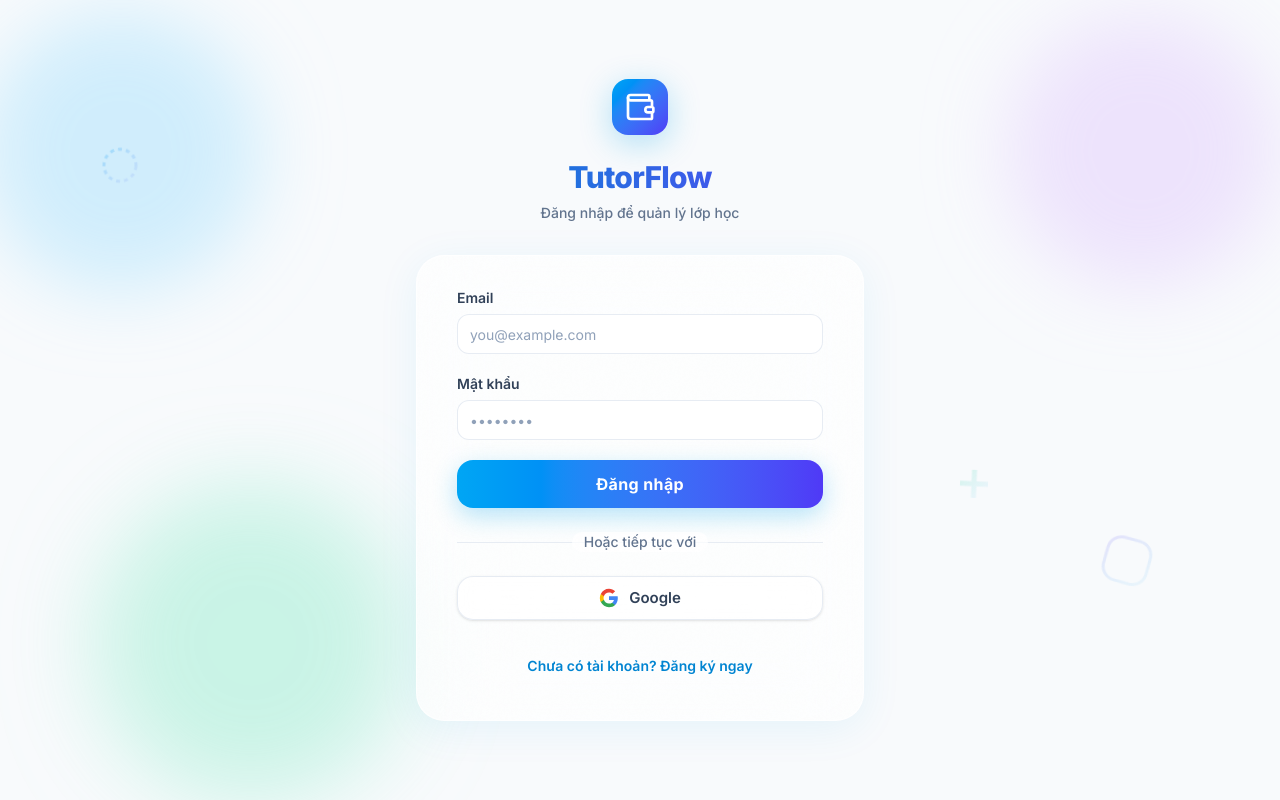
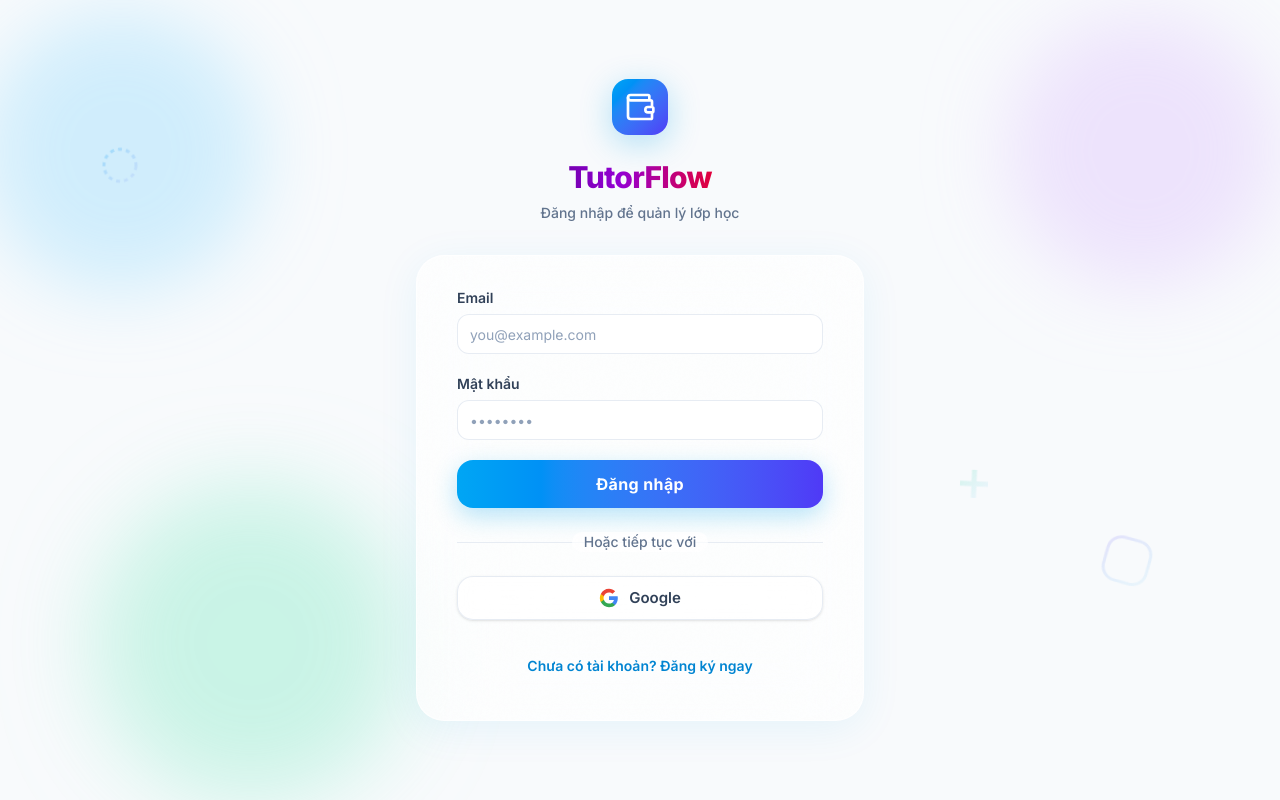
Before and after one commit to tuankietvn2707/Ken-s-Flow, a React (Vite) app: page / in a window 1280 px wide. Built offline with nearby package versions, Linux system fonts and the light colour scheme; no server answers.

Commit message:
feat: implement global rainbow text animation and update headers to use new class

```diff
--- a/src/components/ClassTracker.tsx
+++ b/src/components/ClassTracker.tsx
@@ -266,7 +266,7 @@
         className="flex flex-col sm:flex-row justify-between items-start sm:items-center gap-4"
       >
         <div className="flex flex-col gap-1 items-start">
-          <h1 className="text-3xl sm:text-4xl font-extrabold text-transparent bg-clip-text bg-gradient-to-r from-sky-500 via-indigo-500 to-purple-500 animate-gradient-x tracking-tight drop-shadow-sm pb-1">Theo dõi Lớp học</h1>
+          <h1 className="text-3xl sm:text-4xl font-extrabold animate-rainbow-text tracking-tight drop-shadow-sm pb-1">Theo dõi Lớp học</h1>
           <p className="text-slate-600 font-medium text-lg">Quản lý lịch học và trạng thái thanh toán học viên</p>
         </div>
         <Button
--- a/src/components/Dashboard.tsx
+++ b/src/components/Dashboard.tsx
@@ -235,7 +235,7 @@
       <div className="flex flex-col gap-1 items-start">
         <motion.h1
           initial={{ opacity: 0, y: -20 }} animate={{ opacity: 1, y: 0 }} transition={{ delay: 0.1, ease: 'easeOut' }}
-          className="text-3xl sm:text-4xl font-extrabold text-transparent bg-clip-text bg-gradient-to-r from-sky-500 via-indigo-500 to-purple-500 animate-gradient-x tracking-tight drop-shadow-sm pb-1"
+          className="text-3xl sm:text-4xl font-extrabold animate-rainbow-text tracking-tight drop-shadow-sm pb-1"
         >
           {getGreeting()}
         </motion.h1>
--- a/src/components/FinanceOverview.tsx
+++ b/src/components/FinanceOverview.tsx
@@ -91,7 +91,7 @@
         className="flex flex-col md:flex-row justify-between items-start md:items-end gap-6 mb-8"
       >
         <div className="flex flex-col gap-1.5 items-start">
-          <h1 className="text-3xl sm:text-4xl font-extrabold text-transparent bg-clip-text bg-gradient-to-r from-sky-500 via-indigo-500 to-purple-500 animate-gradient-x tracking-tight drop-shadow-sm pb-1">Quản Lý Tài Chính</h1>
+          <h1 className="text-3xl sm:text-4xl font-extrabold animate-rainbow-text tracking-tight drop-shadow-sm pb-1">Quản Lý Tài Chính</h1>
           <p className="text-sky-700/80 font-medium text-lg">Theo dõi dòng tiền và mục tiêu cá nhân</p>
         </div>
         <div className="flex flex-col items-start md:items-end w-full md:w-auto">
--- a/src/components/FinancialTracking.tsx
+++ b/src/components/FinancialTracking.tsx
@@ -125,7 +125,7 @@
         className="flex flex-col sm:flex-row justify-between items-start sm:items-center gap-4"
       >
         <div className="flex flex-col gap-1 items-start">
-          <h1 className="text-3xl sm:text-4xl font-extrabold text-transparent bg-clip-text bg-gradient-to-r from-sky-500 via-indigo-500 to-purple-500 animate-gradient-x tracking-tight drop-shadow-sm pb-1">Quản lý Tài chính</h1>
+          <h1 className="text-3xl sm:text-4xl font-extrabold animate-rainbow-text tracking-tight drop-shadow-sm pb-1">Quản lý Tài chính</h1>
           <p className="text-sky-700/80 font-medium text-lg">Theo dõi công nợ và thu học phí</p>
         </div>
         <div className="flex flex-col sm:flex-row gap-4 w-full sm:w-auto mt-2 sm:mt-0">
--- a/src/components/Login.tsx
+++ b/src/components/Login.tsx
@@ -98,7 +98,7 @@
             <Wallet className="w-8 h-8" />
           </div>
         </div>
-        <h2 className="mt-6 text-center text-3xl font-extrabold text-transparent bg-clip-text bg-gradient-to-r from-sky-600 to-indigo-600 tracking-tight">
+        <h2 className="mt-6 text-center text-3xl font-extrabold animate-rainbow-text tracking-tight">
           TutorFlow
         </h2>
         <p className="mt-2 text-center text-sm text-slate-500 font-medium">
--- a/src/components/StudentManagement.tsx
+++ b/src/components/StudentManagement.tsx
@@ -47,7 +47,7 @@
         className="flex flex-col sm:flex-row justify-between items-start sm:items-center gap-4"
       >
         <div className="flex flex-col gap-1 items-start">
-          <h1 className="text-3xl sm:text-4xl font-extrabold text-transparent bg-clip-text bg-gradient-to-r from-sky-500 via-indigo-500 to-purple-500 animate-gradient-x tracking-tight drop-shadow-sm pb-1">Quản lý Học viên</h1>
+          <h1 className="text-3xl sm:text-4xl font-extrabold animate-rainbow-text tracking-tight drop-shadow-sm pb-1">Quản lý Học viên</h1>
           <p className="text-slate-600 font-medium text-lg">Theo dõi thông tin, mục tiêu và trạng thái học viên</p>
         </div>
         <Button
--- a/src/index.css
+++ b/src/index.css
@@ -141,6 +141,30 @@
   animation-delay: 1s;
 }
 
+@keyframes rainbow-text {
+  0% { background-position: 200% 50%; }
+  100% { background-position: 0% 50%; }
+}
+
+.animate-rainbow-text {
+  background: linear-gradient(
+    to right,
+    #ff0000,
+    #ff7f00,
+    #ffff00,
+    #00ff00,
+    #0000ff,
+    #4b0082,
+    #9400d3,
+    #ff0000
+  );
+  background-size: 200% auto;
+  color: transparent;
+  -webkit-background-clip: text;
+  background-clip: text;
+  animation: rainbow-text 4s linear infinite;
+}
+
 /* Glassmorphism Classes (Refined) */
 .glass {
   background: rgba(255, 255, 255, 0.75);
```
